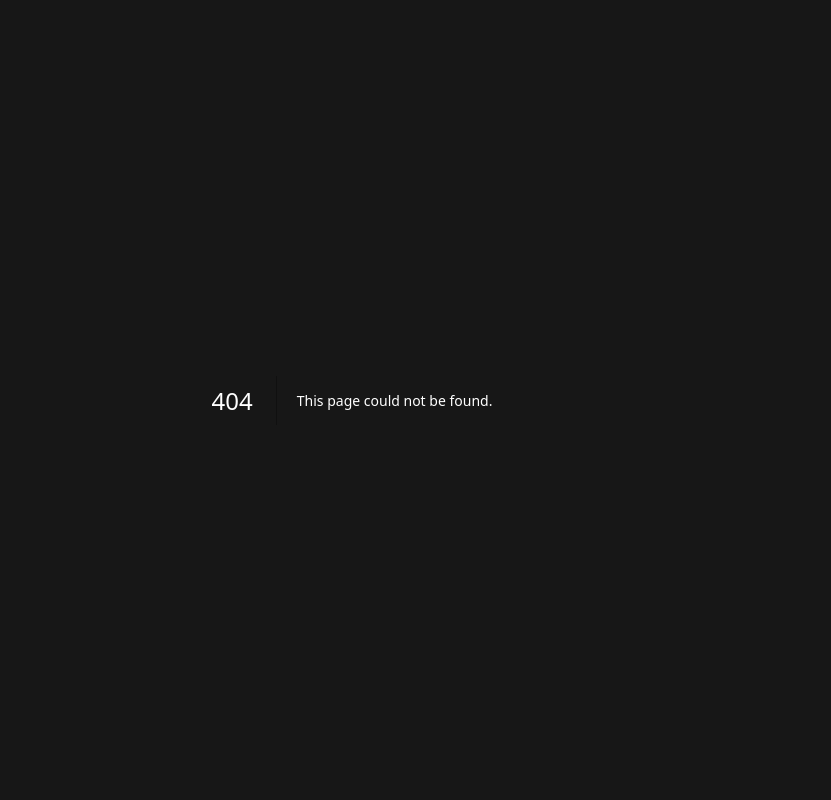
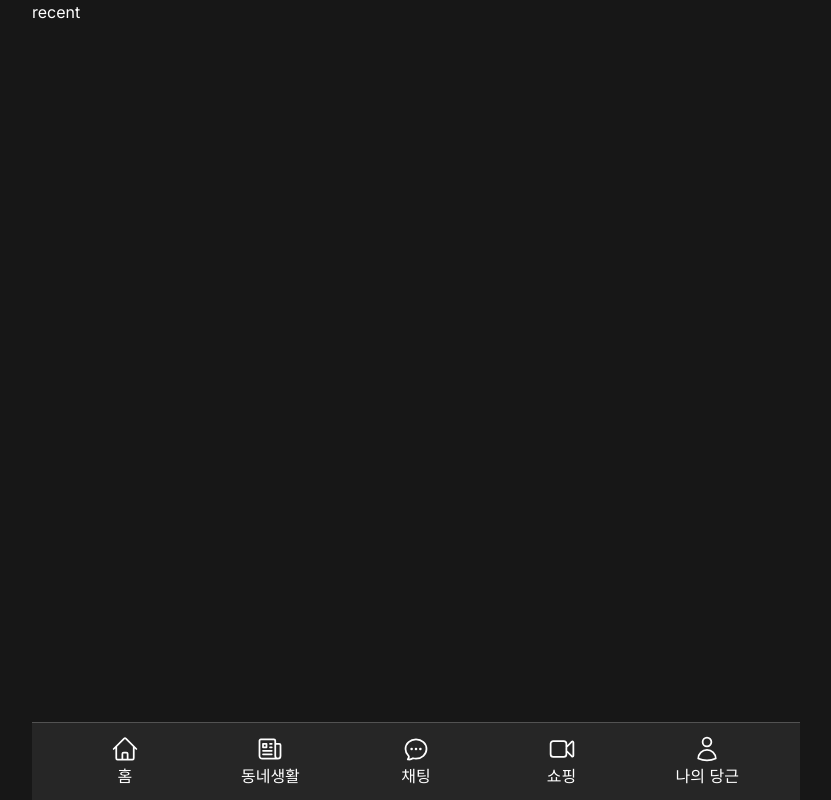
Before and after one commit to MARUNGs/carrot-market, a Next.js app: page /home/recent in a window 1280 px wide. Before the commit this address had no page. Shown: the whole page, without its empty margins (288-1119 px from the left). Built offline with nearby package versions, Linux system fonts and the light colour scheme.

Commit message:
products -> home 폴더명 변경 // segment dot

```diff
--- /dev/null
+++ b/app/(tabs)/home/(.)recent/page.tsx
@@ -0,0 +1,3 @@
+export default function Recent() {
+  return <h1>recent intercept!!!</h1>;
+}
--- a/app/(tabs)/products/page.tsx
+++ b/app/(tabs)/home/page.tsx
@@ -47,6 +47,8 @@ export default async function Product() {
 
   return (
     <div>
+      <Link href={`/home/recent`}>recent products</Link>
+
       <ProductLists initProducts={initProducts} />
 
       {/* revalidatePath 예제를 위한 form :: 예제확인할거면 주석해제할 것. */}
--- /dev/null
+++ b/app/(tabs)/home/recent/page.tsx
@@ -0,0 +1,3 @@
+export default function Recent() {
+  return <h1>recent</h1>;
+}
--- a/components/product-list.tsx
+++ b/components/product-list.tsx
@@ -4,7 +4,7 @@ import { IProductListResult } from "@/app/types/ReturnInterface";
 import ProductList from "./ProductList";
 import { useEffect, useRef, useState } from "react";
 // import clsx from "clsx";
-import { getMoreProducts } from "@/app/(tabs)/products/server";
+import { getMoreProducts } from "@/app/(tabs)/home/server";
 
 interface IProps {
   initProducts: IProductListResult;
--- a/components/tab-bar.tsx
+++ b/components/tab-bar.tsx
@@ -33,7 +33,7 @@ export default function TabBar() {
       )}`}
     >
       <Link
-        href="/products"
+        href="/home"
         className={`${clsx("flex flex-col items-center gap-px")}`}
       >
         {pathname === "/pathname" ? (
```
Also changed, not shown: app/(tabs)/home/(...)products/[id]/page.tsx (renamed from app/(tabs)/products/(..)products/[id]/page.tsx), app/(tabs)/home/loading.tsx (renamed from app/(tabs)/products/loading.tsx), app/(tabs)/home/server.ts (renamed from app/(tabs)/products/server.ts).
